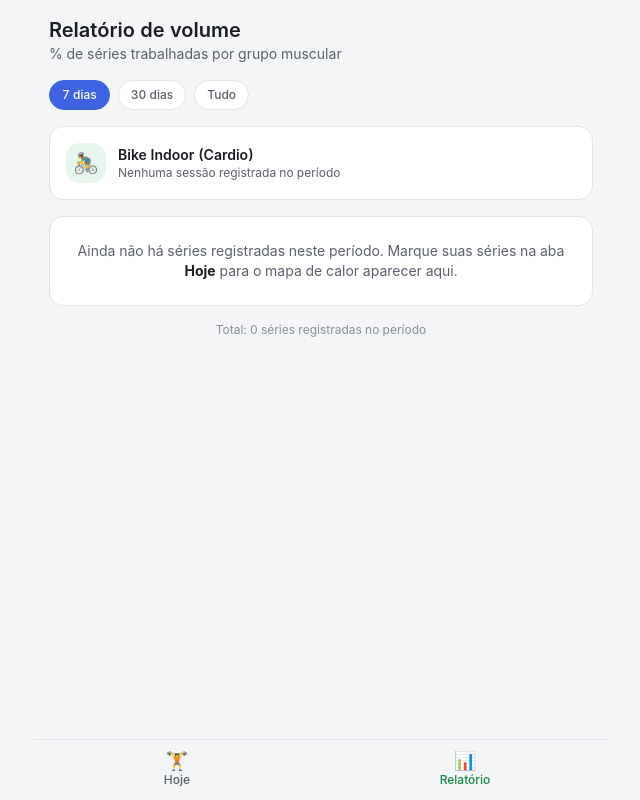
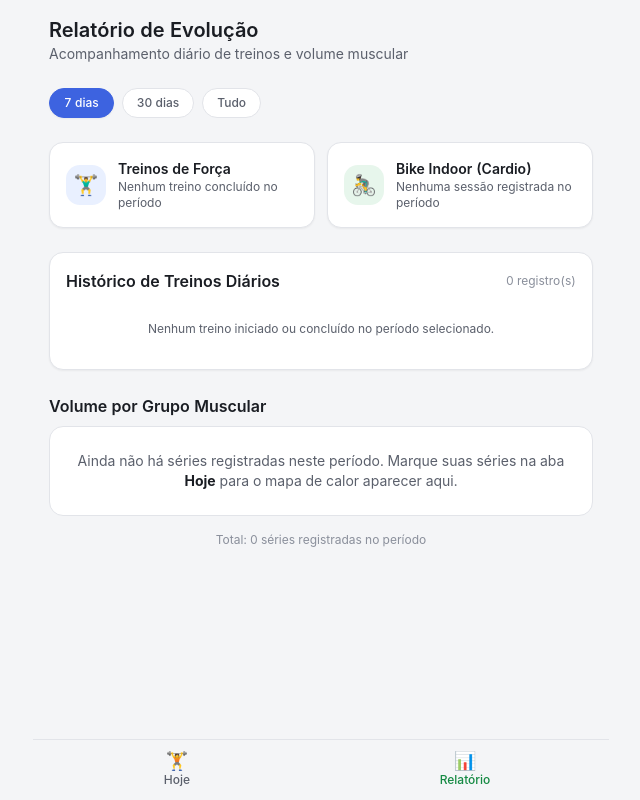
Before and after one commit to brunofreitasbm-web/BioFIT, a Next.js app in the folder apps/treino/: page /relatorio in a window 1280 px wide. Shown: the whole page, without its empty margins (319-959 px from the left). Built offline with nearby package versions, Linux system fonts and the light colour scheme.

Commit message:
feat: implement workout progress report page with session history and volume tracking

```diff
--- a/apps/treino/app/relatorio/page.tsx
+++ b/apps/treino/app/relatorio/page.tsx
@@ -2,7 +2,8 @@
 
 import { useEffect, useState } from "react";
 import { calcularVolumePorGrupo, totalSeriesNoPeriodo, type VolumeGrupo } from "@/lib/relatorio";
-import { getTodosBikeIndoor } from "@/lib/storage";
+import { getTodosBikeIndoor, getTodasSessoes } from "@/lib/storage";
+import type { RegistroSessao } from "@/lib/tipos";
 import { Heatmap } from "@/components/Heatmap";
 import { cn } from "@/lib/cn";
 
@@ -12,19 +13,55 @@ const PERIODOS: { label: string; valor: number | "tudo" }[] = [
   { label: "Tudo", valor: "tudo" },
 ];
 
+function formatarHora(isoString: string): string {
+  try {
+    const d = new Date(isoString);
+    return d.toLocaleTimeString("pt-BR", { hour: "2-digit", minute: "2-digit" });
+  } catch {
+    return "";
+  }
+}
+
+function formatarDataBR(dataIso: string): string {
+  try {
+    const [ano, mes, dia] = dataIso.split("-");
+    return `${dia}/${mes}/${ano}`;
+  } catch {
+    return dataIso;
+  }
+}
+
+function formatarDuracaoMs(ms: number): string {
+  const min = Math.max(1, Math.round(ms / (1000 * 60)));
+  if (min >= 60) {
+    const h = Math.floor(min / 60);
+    const m = min % 60;
+    return m > 0 ? `${h}h${m}min` : `${h}h`;
+  }
+  return `${min} min`;
+}
+
 export default function RelatorioPage() {
   const [periodo, setPeriodo] = useState<number | "tudo">(7);
   const [volumes, setVolumes] = useState<VolumeGrupo[] | null>(null);
+
+  // Bike
   const [totalMinutosBike, setTotalMinutosBike] = useState<number>(0);
   const [sessoesBikeCount, setSessoesBikeCount] = useState<number>(0);
 
+  // Treinos de Força
+  const [sessoesForca, setSessoesForca] = useState<RegistroSessao[]>([]);
+  const [totalMinutosForca, setTotalMinutosForca] = useState<number>(0);
+  const [sessoesForcaCount, setSessoesForcaCount] = useState<number>(0);
+
   useEffect(() => {
     setVolumes(calcularVolumePorGrupo(periodo));
+    const agora = new Date();
 
+    // 1. Processar Bike Indoor
     const bikeData = getTodosBikeIndoor();
-    const agora = new Date();
-    let minSum = 0;
-    let count = 0;
+    let minBikeSum = 0;
+    let countBike = 0;
 
     Object.values(bikeData).forEach((item) => {
       if (!item.concluido) return;
@@ -33,30 +70,65 @@ export default function RelatorioPage() {
         const diffDias = (agora.getTime() - itemData.getTime()) / (1000 * 3600 * 24);
         if (diffDias > periodo) return;
       }
-      minSum += item.tempoMinutos;
-      count += 1;
+      minBikeSum += item.tempoMinutos;
+      countBike += 1;
     });
 
-    setTotalMinutosBike(minSum);
-    setSessoesBikeCount(count);
+    setTotalMinutosBike(minBikeSum);
+    setSessoesBikeCount(countBike);
+
+    // 2. Processar Sessões de Treino de Força
+    const sessoesMap = getTodasSessoes();
+    const listaFiltrada: RegistroSessao[] = [];
+    let minForcaSum = 0;
+    let countForca = 0;
+
+    Object.values(sessoesMap).forEach((lista) => {
+      lista.forEach((sessao) => {
+        if (periodo !== "tudo") {
+          const sessaoData = new Date(sessao.data + "T00:00:00");
+          const diffDias = (agora.getTime() - sessaoData.getTime()) / (1000 * 3600 * 24);
+          if (diffDias > periodo) return;
+        }
+
+        listaFiltrada.push(sessao);
+
+        if (sessao.fimISO) {
+          countForca += 1;
+          const duracaoMs = new Date(sessao.fimISO).getTime() - new Date(sessao.inicioISO).getTime();
+          minForcaSum += Math.max(0, Math.round(duracaoMs / (1000 * 60)));
+        }
+      });
+    });
+
+    // Ordenar do mais recente para o mais antigo
+    listaFiltrada.sort((a, b) => {
+      if (a.data !== b.data) return b.data.localeCompare(a.data);
+      return new Date(b.inicioISO).getTime() - new Date(a.inicioISO).getTime();
+    });
+
+    setSessoesForca(listaFiltrada);
+    setTotalMinutosForca(minForcaSum);
+    setSessoesForcaCount(countForca);
   }, [periodo]);
 
   return (
-    <div className="p-4">
-      <header className="mb-4">
-        <h1 className="text-xl font-semibold">Relatório de volume</h1>
-        <p className="text-sm text-ink-muted">% de séries trabalhadas por grupo muscular</p>
+    <div className="p-4 space-y-6">
+      <header className="mb-2">
+        <h1 className="text-xl font-semibold text-ink">Relatório de Evolução</h1>
+        <p className="text-sm text-ink-muted">Acompanhamento diário de treinos e volume muscular</p>
       </header>
 
-      <div className="mb-4 flex gap-2">
+      {/* Seletor de Período */}
+      <div className="flex gap-2">
         {PERIODOS.map((p) => (
           <button
             key={p.label}
             type="button"
             onClick={() => setPeriodo(p.valor)}
             className={cn(
-              "rounded-full border px-3 py-1.5 text-xs font-medium",
-              periodo === p.valor ? "border-brand bg-brand text-white" : "border-line bg-base-800 text-ink-muted",
+              "rounded-full border px-3.5 py-1.5 text-xs font-medium transition-colors",
+              periodo === p.valor ? "border-brand bg-brand text-white shadow-sm" : "border-line bg-base-800 text-ink-muted hover:text-ink",
             )}
           >
             {p.label}
@@ -64,27 +136,106 @@ export default function RelatorioPage() {
         ))}
       </div>
 
-      <div className="mb-4 rounded-xl border border-line bg-base-800 p-4">
+      {/* Resumos em Cards */}
+      <div className="grid grid-cols-1 sm:grid-cols-2 gap-3">
+        {/* Card Força */}
+        <div className="rounded-xl border border-line bg-base-800 p-4 shadow-sm">
           <div className="flex items-center gap-3">
-          <div className="flex h-10 w-10 items-center justify-center rounded-xl bg-accent-soft text-xl">
+            <div className="flex h-10 w-10 shrink-0 items-center justify-center rounded-xl bg-brand-soft text-xl">
+              🏋️‍♂️
+            </div>
+            <div>
+              <h3 className="text-sm font-semibold text-ink">Treinos de Força</h3>
+              <p className="text-xs text-ink-muted">
+                {sessoesForcaCount > 0
+                  ? `${sessoesForcaCount} sessão(ões) · ${totalMinutosForca} min totais`
+                  : "Nenhum treino concluído no período"}
+              </p>
+            </div>
+          </div>
+        </div>
+
+        {/* Card Bike Indoor */}
+        <div className="rounded-xl border border-line bg-base-800 p-4 shadow-sm">
+          <div className="flex items-center gap-3">
+            <div className="flex h-10 w-10 shrink-0 items-center justify-center rounded-xl bg-accent-soft text-xl">
               🚴‍♂️
             </div>
             <div>
               <h3 className="text-sm font-semibold text-ink">Bike Indoor (Cardio)</h3>
               <p className="text-xs text-ink-muted">
                 {sessoesBikeCount > 0
-                ? `${sessoesBikeCount} sessão(ões) · Total de ${totalMinutosBike} min`
+                  ? `${sessoesBikeCount} sessão(ões) · ${totalMinutosBike} min totais`
                   : "Nenhuma sessão registrada no período"}
               </p>
             </div>
           </div>
         </div>
+      </div>
 
+      {/* Histórico Diário de Sessões de Treino */}
+      <section className="rounded-xl border border-line bg-base-800 p-4 shadow-sm space-y-3">
+        <div className="flex items-center justify-between">
+          <h2 className="text-base font-semibold text-ink">Histórico de Treinos Diários</h2>
+          <span className="text-xs text-ink-faint">{sessoesForca.length} registro(s)</span>
+        </div>
+
+        {sessoesForca.length === 0 ? (
+          <p className="py-4 text-center text-xs text-ink-muted">Nenhum treino iniciado ou concluído no período selecionado.</p>
+        ) : (
+          <div className="space-y-2.5">
+            {sessoesForca.map((sessao, index) => {
+              const estaConcluido = Boolean(sessao.fimISO);
+              const inicioHora = formatarHora(sessao.inicioISO);
+              const fimHora = sessao.fimISO ? formatarHora(sessao.fimISO) : null;
+              const duracaoMs = sessao.fimISO
+                ? new Date(sessao.fimISO).getTime() - new Date(sessao.inicioISO).getTime()
+                : 0;
+
+              return (
+                <div
+                  key={`${sessao.data}-${sessao.sessaoTipo}-${index}`}
+                  className="flex items-center justify-between rounded-lg border border-line/60 bg-base-900 px-3.5 py-3"
+                >
+                  <div className="flex items-center gap-3">
+                    <span className={cn("text-xs font-bold px-2 py-0.5 rounded-md", estaConcluido ? "bg-accent-soft text-accent" : "bg-brand-soft text-brand")}>
+                      {sessao.sessaoTipo}
+                    </span>
+                    <div>
+                      <p className="text-xs font-semibold text-ink">{formatarDataBR(sessao.data)}</p>
+                      <p className="text-[11px] text-ink-muted">
+                        Início: {inicioHora} {fimHora ? `· Fim: ${fimHora}` : "· Em andamento"}
+                      </p>
+                    </div>
+                  </div>
+
+                  <div className="text-right">
+                    {estaConcluido ? (
+                      <span className="inline-flex items-center gap-1 rounded-full bg-accent-soft px-2.5 py-1 text-[11px] font-medium text-accent">
+                        ✓ {formatarDuracaoMs(duracaoMs)}
+                      </span>
+                    ) : (
+                      <span className="inline-flex items-center gap-1 rounded-full bg-brand-soft px-2.5 py-1 text-[11px] font-medium text-brand">
+                        ⏱ Em andamento
+                      </span>
+                    )}
+                  </div>
+                </div>
+              );
+            })}
+          </div>
+        )}
+      </section>
+
+      {/* Relatório de Volume por Grupo Muscular */}
       {volumes && (
-        <>
+        <section className="space-y-2">
+          <h2 className="text-base font-semibold text-ink">Volume por Grupo Muscular</h2>
           <Heatmap volumes={volumes} />
-          <p className="mt-4 text-center text-xs text-ink-faint">Total: {totalSeriesNoPeriodo(volumes)} séries registradas no período</p>
-        </>
+          <p className="pt-2 text-center text-xs text-ink-faint">
+            Total: {totalSeriesNoPeriodo(volumes)} séries registradas no período
+          </p>
+        </section>
       )}
     </div>
   );
--- a/apps/treino/lib/storage.ts
+++ b/apps/treino/lib/storage.ts
@@ -63,7 +63,7 @@ export function ultimaExecucao(exercicioId: string, antesDe?: string): SerieRegi
 // ===== Sessões (iniciar/terminar treino) =====
 // Um dia pode ter mais de um treino (ex.: Legs de manhã, Push à noite), por isso é uma lista por dia.
 
-function getSessoesPorDia(): Record<string, RegistroSessao[]> {
+export function getTodasSessoes(): Record<string, RegistroSessao[]> {
   if (typeof window === "undefined") return {};
   try {
     const raw = window.localStorage.getItem(KEY_SESSOES);
@@ -78,7 +78,7 @@ function saveSessoesPorDia(map: Record<string, RegistroSessao[]>) {
 }
 
 export function getSessoesDoDia(data: string): RegistroSessao[] {
-  return getSessoesPorDia()[data] ?? [];
+  return getTodasSessoes()[data] ?? [];
 }
 
 export function getSessaoAtiva(data: string, sessaoTipo: SessaoTreino): RegistroSessao | null {
@@ -86,7 +86,7 @@ export function getSessaoAtiva(data: string, sessaoTipo: SessaoTreino): Registro
 }
 
 export function iniciarSessao(data: string, sessaoTipo: SessaoTreino, bloco: number) {
-  const map = getSessoesPorDia();
+  const map = getTodasSessoes();
   const lista = map[data] ?? [];
   const idx = lista.findIndex((r) => r.sessaoTipo === sessaoTipo);
   const novo: RegistroSessao = { data, sessaoTipo, bloco, inicioISO: new Date().toISOString(), fimISO: null };
@@ -97,7 +97,7 @@ export function iniciarSessao(data: string, sessaoTipo: SessaoTreino, bloco: num
 }
 
 export function terminarSessao(data: string, sessaoTipo: SessaoTreino) {
-  const map = getSessoesPorDia();
+  const map = getTodasSessoes();
   const lista = map[data] ?? [];
   const atual = lista.find((r) => r.sessaoTipo === sessaoTipo);
   if (atual) {
@@ -107,7 +107,7 @@ export function terminarSessao(data: string, sessaoTipo: SessaoTreino) {
 }
 
 export function reabrirSessao(data: string, sessaoTipo: SessaoTreino) {
-  const map = getSessoesPorDia();
+  const map = getTodasSessoes();
   const lista = map[data] ?? [];
   const atual = lista.find((r) => r.sessaoTipo === sessaoTipo);
   if (atual) {
@@ -185,7 +185,7 @@ export function diasTreinadosPorTipo(tipo: SessaoTreino): string[] {
     const exercicio = getExercicio(s.exercicioId);
     if (exercicio?.sessao === tipo) dias.add(s.data);
   }
-  for (const lista of Object.values(getSessoesPorDia())) {
+  for (const lista of Object.values(getTodasSessoes())) {
     for (const sessao of lista) {
       if (sessao.sessaoTipo === tipo && sessao.fimISO) dias.add(sessao.data);
     }
@@ -195,7 +195,7 @@ export function diasTreinadosPorTipo(tipo: SessaoTreino): string[] {
 
 export function diasTreinadosUnicos(): string[] {
   const dias = new Set(getLog().map((s) => s.data));
-  for (const lista of Object.values(getSessoesPorDia())) {
+  for (const lista of Object.values(getTodasSessoes())) {
     for (const sessao of lista) {
       if (sessao.fimISO) dias.add(sessao.data);
     }
```
Lines whose indentation alone changed are shown as unchanged.
